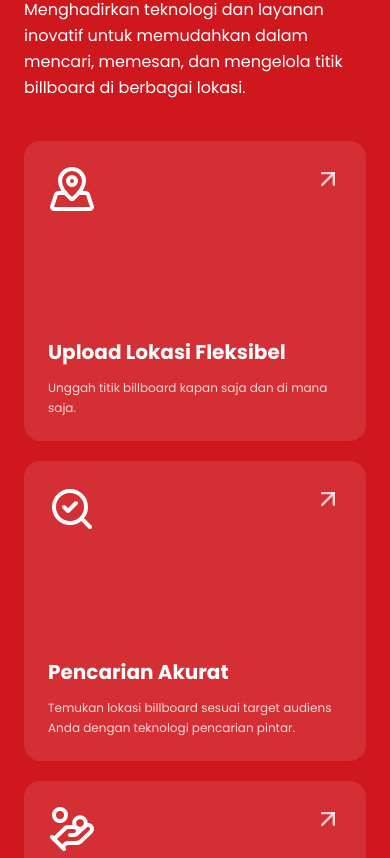
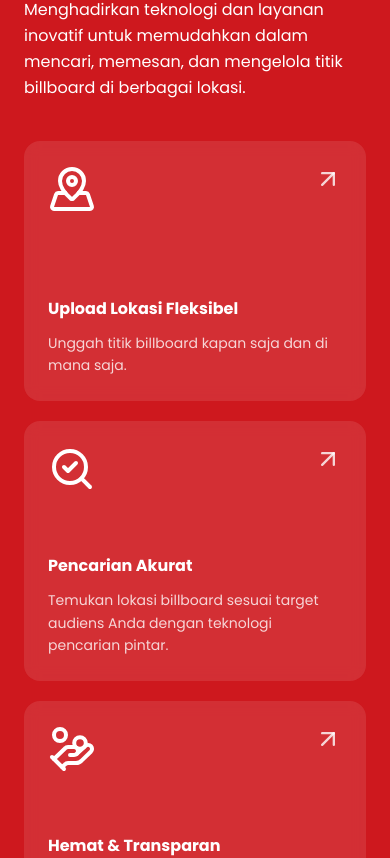
Before and after one commit to Utero-Interns/placers-website, a Next.js app: page / in a window 390 px wide. Shown: the part 1756-2614 px from the top of the page. Built offline with nearby package versions, Linux system fonts and the light colour scheme; no server answers.

Commit message:
fix: adjust layout and spacing in ValuesCard component for improved design consistency

```diff
--- a/components/landingpage/ValuesCard.tsx
+++ b/components/landingpage/ValuesCard.tsx
@@ -14,7 +14,8 @@ export default function ValuesCard({ icon: Icon, title, description }: ValuesCar
        p-6 transition-all duration-300
        hover:bg-white/20 hover:shadow-xl hover:scale-[1.02]
        sm:p-8 xl:p-10 2xl:p-12
-             aspect-[16/9] min-h-[300px]"
+       min-h-[260px] md:min-h-[320px]
+       gap-y-4 md:gap-y-0 overflow-hidden"
     >
       {/* icon + arrow */}
       <div className="flex justify-between items-start">
@@ -31,16 +32,16 @@ export default function ValuesCard({ icon: Icon, title, description }: ValuesCar
       </div>
 
       {/* content */}
-      <div className="mt-6 space-y-3 w-full xl:w-5/6 2xl:w-4/5">
+      <div className="space-y-3 w-full xl:w-5/6 2xl:w-4/5">
       <h2
         className="text-white font-bold leading-snug
-                     text-xl md:text-2xl 2xl:text-3xl"
+             text-base md:text-2xl 2xl:text-3xl"
       >
         {title}
       </h2>
       <p
         className="text-white/80 leading-relaxed
-                     text-xs md:text-sm 2xl:text-base"
+             text-sm md:text-sm 2xl:text-base break-words whitespace-normal"
       >
         {description}
       </p>
```
Lines whose indentation alone changed are shown as unchanged.
